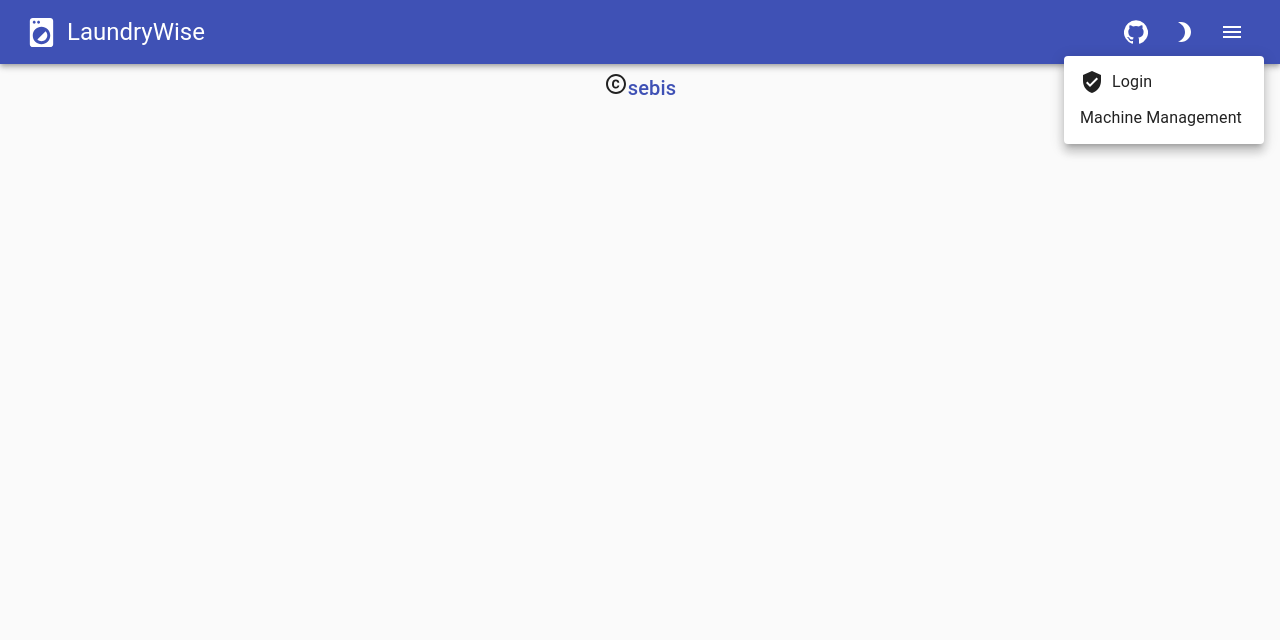
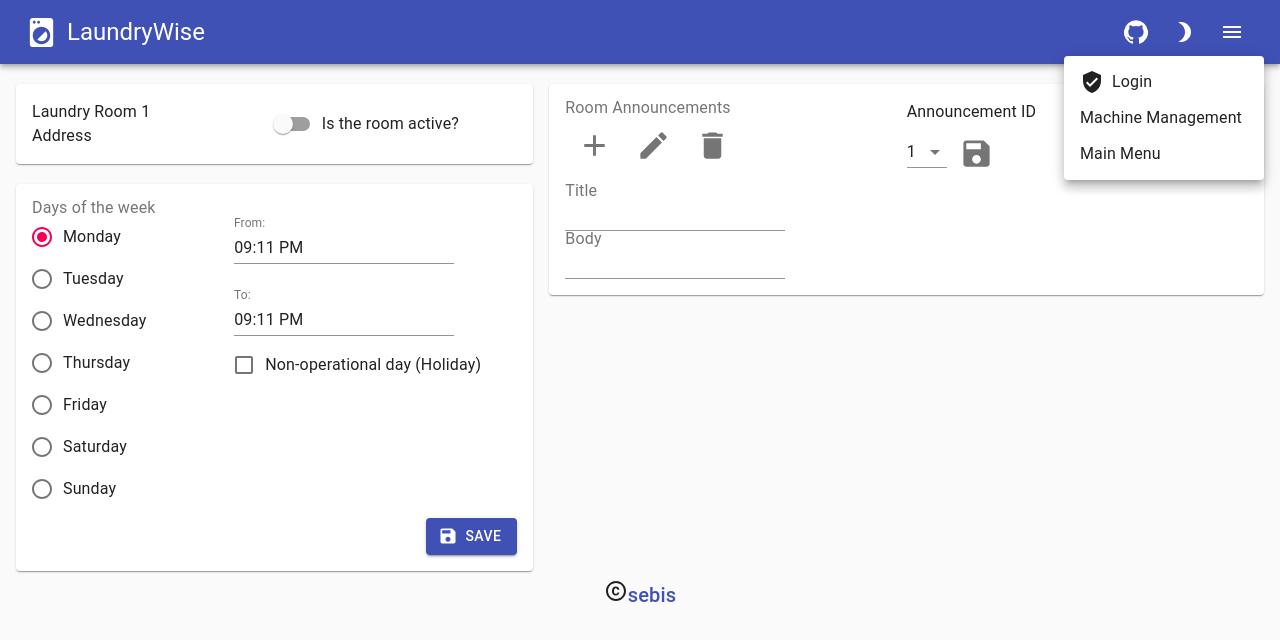
Before and after one commit to canberkanar/LaundryWise-frontend, a React (Create React App) app: page /mainMenu in a window 1280 px wide. Both pictures are taken after a click on the button 1232 px from the left and 32 px from the top of the page. Shown: the top 640 px of the page. Built offline with nearby package versions, Linux system fonts and the light colour scheme.

Commit message:
Add MainMenu

```diff
--- a/src/components/KebabMenu.js
+++ b/src/components/KebabMenu.js
@@ -25,7 +25,7 @@ function KebabMenu(props) {
     const classes = useStyles();
 
     const user = useSelector((state) => {
-        // return the currnetly logged in user from redux store
+        // return the currently logged in user from redux store
         return state.user;
     });
 
@@ -47,6 +47,10 @@ function KebabMenu(props) {
 
     const onClickMachineManagement = () => {
         props.history.push("/machineManagement");
+    }
+
+    const onClickMainMenu = () => {
+        props.history.push("/mainMenu");
     }
 
     return (
@@ -92,6 +96,12 @@ function KebabMenu(props) {
             <MenuItem
                 key = "test" onClick={onClickMachineManagement}> Machine Management
             </MenuItem>
+            <MenuItem
+                key = "main-menu" onClick={onClickMainMenu}
+                className={classes.menuitem}
+            > Main Menu
+
+            </MenuItem>
         </Menu>
     );
 }
--- a/src/routes.js
+++ b/src/routes.js
@@ -3,6 +3,7 @@ import UserLoginView from "./views/UserLoginView";
 import SignUpView from "./views/SignUpView";
 import MovieDetailsView from "./views/MovieDetailsView";
 import MachineManagementView from "./views/MachineManagement";
+import MainMenu from "./views/MainMenu";
 
 // routes within the movie database example app
 // used for routing
@@ -28,6 +29,10 @@ const routes = [
     {
         path: "/machineManagement",
         component: MachineManagementView,
+    },
+    {
+        path: "/mainMenu",
+        component: MainMenu,
     }
 ];
 
--- /dev/null
+++ b/src/views/MainMenu.js
@@ -0,0 +1,34 @@
+import {Grid} from "@material-ui/core";
+import { Helmet } from 'react-helmet';
+import RoomInfoComponent from "../components/RoomInfoComponent";
+import WorkingHoursComponent from "../components/WorkingHoursComponent";
+import AnnouncementsComponent from "../components/AnnouncementsComponent";
+import {connect} from "react-redux";
+import {withRouter} from "react-router-dom";
+
+function MainMenu() {
+
+    return (
+        <div>
+            <Helmet>
+                <title>LaundryWise | Machine Management</title>
+            </Helmet>
+
+            <br/>
+            <Grid container id="MachineManagementGrid">
+                <Grid item xs={5} id="RoomInfoGrid">
+                    <RoomInfoComponent/>
+                    <br/>
+                    <WorkingHoursComponent/>
+                </Grid>
+                <br/>
+                <Grid item xs={7} id="RoomAnnouncementsGrid">
+                    <AnnouncementsComponent/>
+                </Grid>
+            </Grid>
+        </div>
+    );
+}
+
+export default MainMenu;
+// export default connect()(withRouter(UserLoginView));
```
Also changed, not shown: 6 other files (tests, documents, lock files or other folders).
